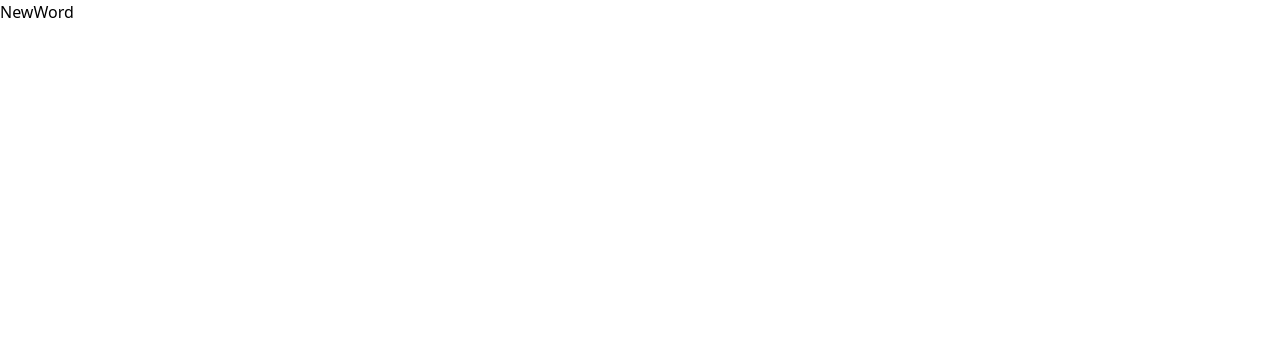
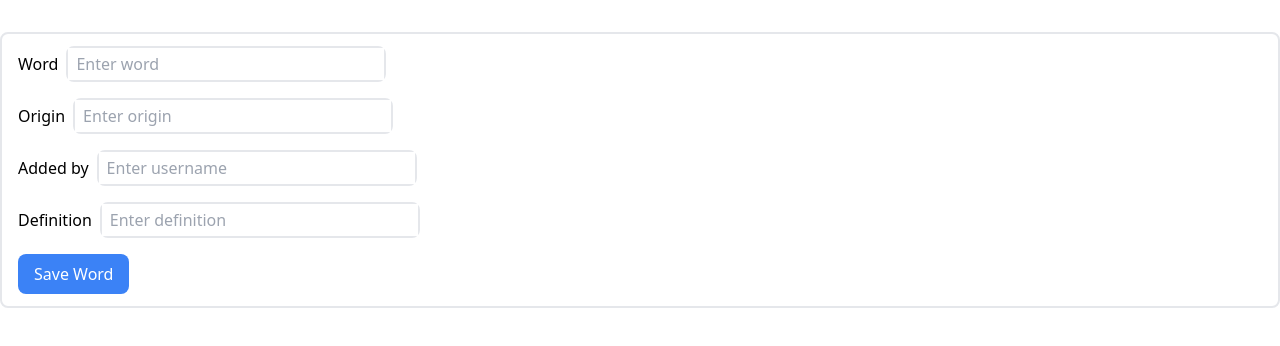
Before and after one commit to jibril04Afaa/african-urban-dict, a React (Create React App) app in the folder frontend/: page /new-word in a window 1280 px wide. Shown: the top 346 px of the page. Built offline with nearby package versions, Linux system fonts and the light colour scheme.

Commit message:
finished add word component

```diff
--- a/frontend/public/index.html
+++ b/frontend/public/index.html
@@ -24,7 +24,7 @@
       work correctly both with client-side routing and a non-root public URL.
       Learn how to configure a non-root public URL by running `npm run build`.
     -->
-    <title>React App</title>
+    <title>AfriDict</title>
   </head>
   <body>
     <noscript>You need to enable JavaScript to run this app.</noscript>
--- a/frontend/src/components/NavBar.jsx
+++ b/frontend/src/components/NavBar.jsx
@@ -1,10 +1,12 @@
-import React from 'react'
 import NotionAvatar from '../../src/notion-avatar.png'
 import NewWord from './NewWord'
+import { useNavigate } from 'react-router-dom'
 
 const NavBar = () => {
+    const navigate = useNavigate()
   return (
     <>
+
         <div>
             <div className='mx-auto'>
                 <div className='border-b-2 flex justify-between items-center p-4'>
@@ -17,7 +19,8 @@ const NavBar = () => {
                     <div className='flex justify-around items-center gap-4'>
                         {/* Button */}
                         <div>
-                            <button className='border-black pl-3 pr-3 pt-1 pb-1 rounded-lg bg-black text-white'>
+                            <button onClick={() => navigate('/new-word')}
+                            className='border-black pl-3 pr-3 pt-1 pb-1 rounded-lg bg-black text-white'>
                                 Add Word
                             </button>
                         </div>
--- a/frontend/src/components/NewWord.jsx
+++ b/frontend/src/components/NewWord.jsx
@@ -1,8 +1,63 @@
 import React from 'react'
+import WordCard from '../reusable-components/WordCard'
+import { useNavigate } from 'react-router-dom'
+const NewWord = () => {
+  const navigate = useNavigate()
+  return (
 
-const NewWord = () => {
-  return (
-    <div>NewWord</div>
+    <>
+      <div>
+        <div>
+          <div>
+            {/* New Word Container */}
+            <div className='pt-8'>
+              <div className='border-2 pl-4 pr-4 pt-3 pb-3 rounded-lg'>
+                {/* Word Title */}
+                <div className='flex items-center gap-2'>
+                  <p>Word</p>
+                  <div className='border-2 rounded-lg w-80'>
+                    <input type="text" placeholder='Enter word' className='w-full pl-2 pr-2 pt-1 pb-1' />
+                  </div>
+                </div>
+                {/* Origin */}
+                <div className='flex items-center gap-2 mt-4'>
+                  <p>Origin</p>
+                  <div className='border-2 rounded-lg w-80'>
+                    <input type="text" placeholder='Enter origin' className='w-full pl-2 pr-2 pt-1 pb-1' />
+                  </div>
+                </div>
+
+                {/* Added by */}
+                <div className='flex items-center gap-2 mt-4'>
+                  <p>Added by</p>
+                  <div className='border-2 rounded-lg w-80'>
+                    <input type="text" placeholder='Enter username' className='w-full pl-2 pr-2 pt-1 pb-1' />
+                  </div>
+                </div>
+
+                {/* Word Definition */}
+                <div className='flex items-center gap-2 mt-4'>
+                  <p>Definition</p>
+                  <div className='border-2 rounded-lg w-80'>
+                    <input type="text" placeholder='Enter definition' className='w-full pl-2 pr-2 pt-1 pb-1' />
+                  </div>
+                </div>
+
+                <div className='pt-4'>
+                  <button onClick={() => {navigate('/')}}
+                  className='bg-blue-500 text-white px-4 py-2 rounded-lg'>Save Word</button>
+                </div>
+
+              </div>
+
+
+            </div>
+
+
+          </div>
+        </div>
+      </div>
+    </>
   )
 }
 
```
Also changed, not shown: 2 other files (tests, documents, lock files or other folders).
